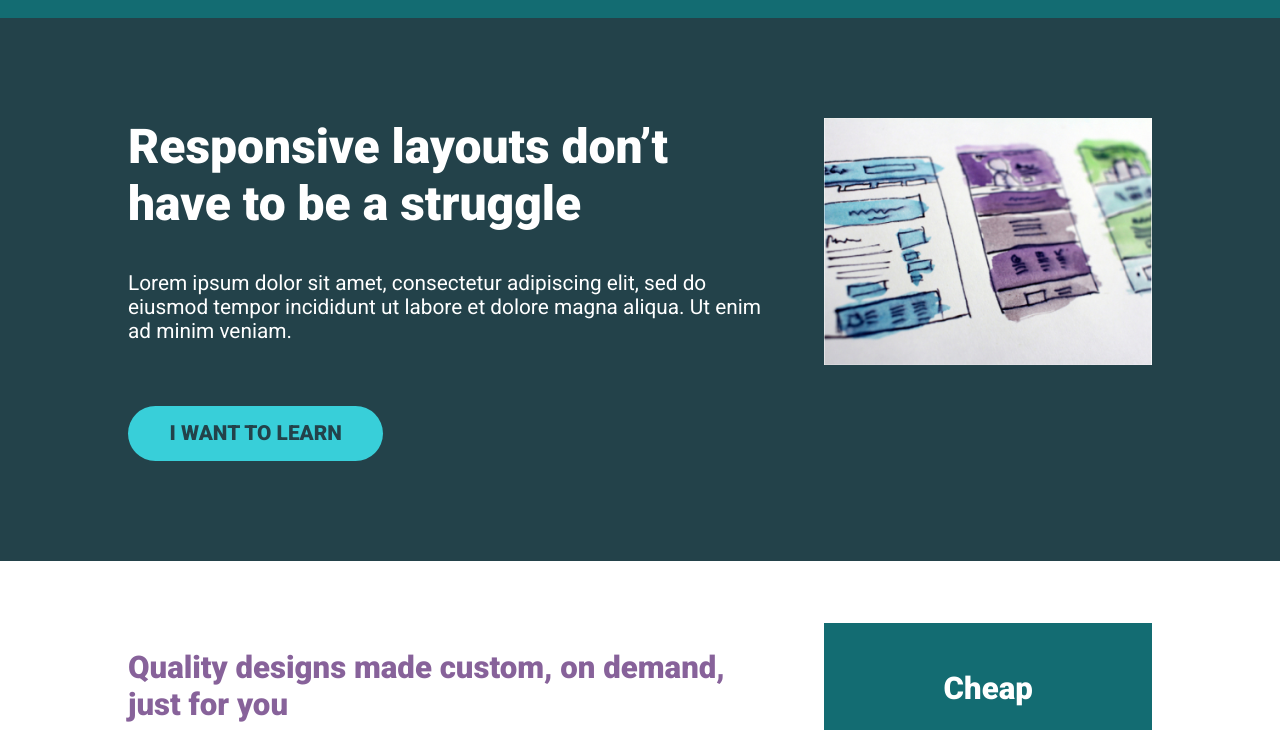
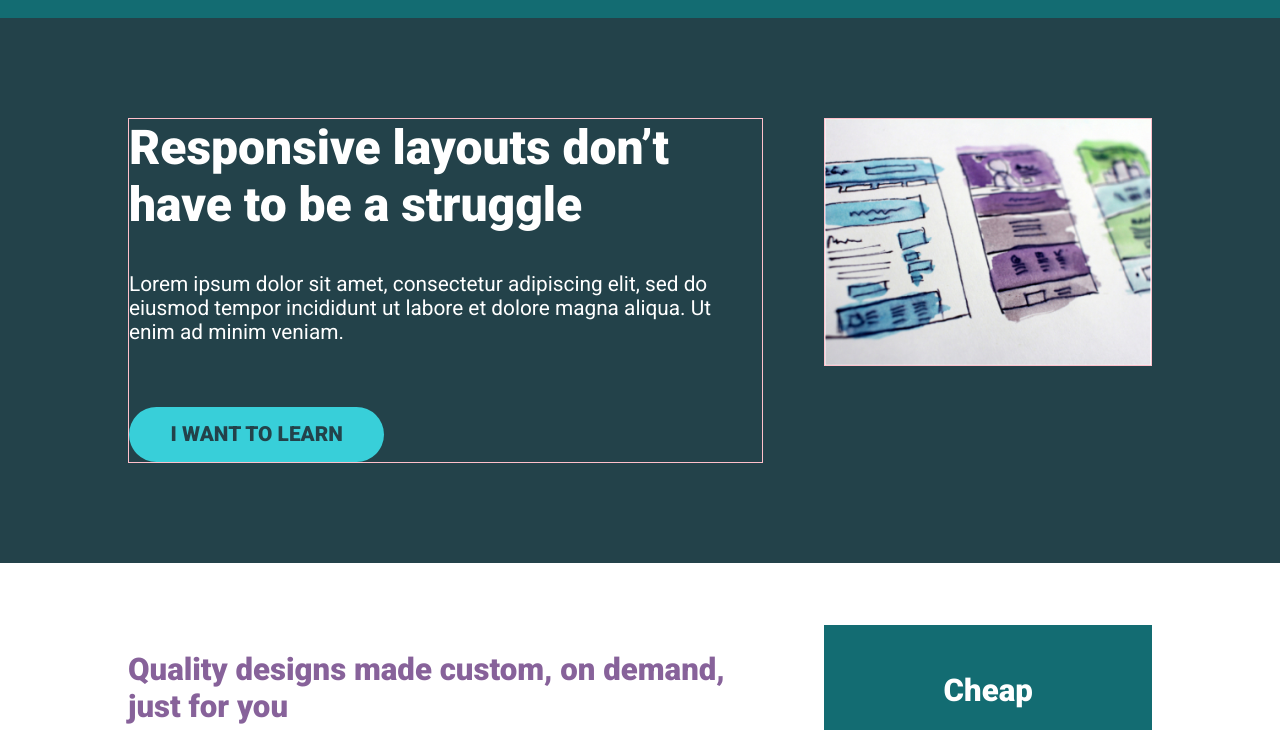
Before and after one commit to Annie-Huang/conquering-responsive-layouts, a website: page nav-challenge/index.html in a window 1280 px wide. Shown: the part 59-789 px from the top of the page. Drawn offline with Linux system fonts and the light colour scheme.

Commit message:
Explained why the image here doesn't stretch like the flexbox-challenge-4 one. e.g. when the window size goes forever big.

```diff
--- a/nav-challenge/style.css
+++ b/nav-challenge/style.css
@@ -138,11 +138,22 @@ header {
 
 .hero__text {
   width: 62%;
+  border: 1px solid pink;
 }
 
+/* The reason this solution work is that with container's max-width: 1100px; and .hero__img's width: 32%;
+   the max width of the image 350px.
+   And if you place the image directly in the image, you will find it's width is 386px, which means it never stretch above it's original size.
+   So the image does not look stretch in last screen. Otherwise you will need to apply for the col div around the image, like this:
+      <div class="col">
+         <img src="img/hero-img.jpg" alt="UX design sketches" class="hero__img">
+      </div>
+   E.g. in C:\react\conquering-responsive-layouts\flexbox-challenge-4\index.html
+*/
 .hero__img {
   width: 32%;
   align-self: flex-start;
+  border: 1px solid pink;
 }
 
 .hero p {
```
